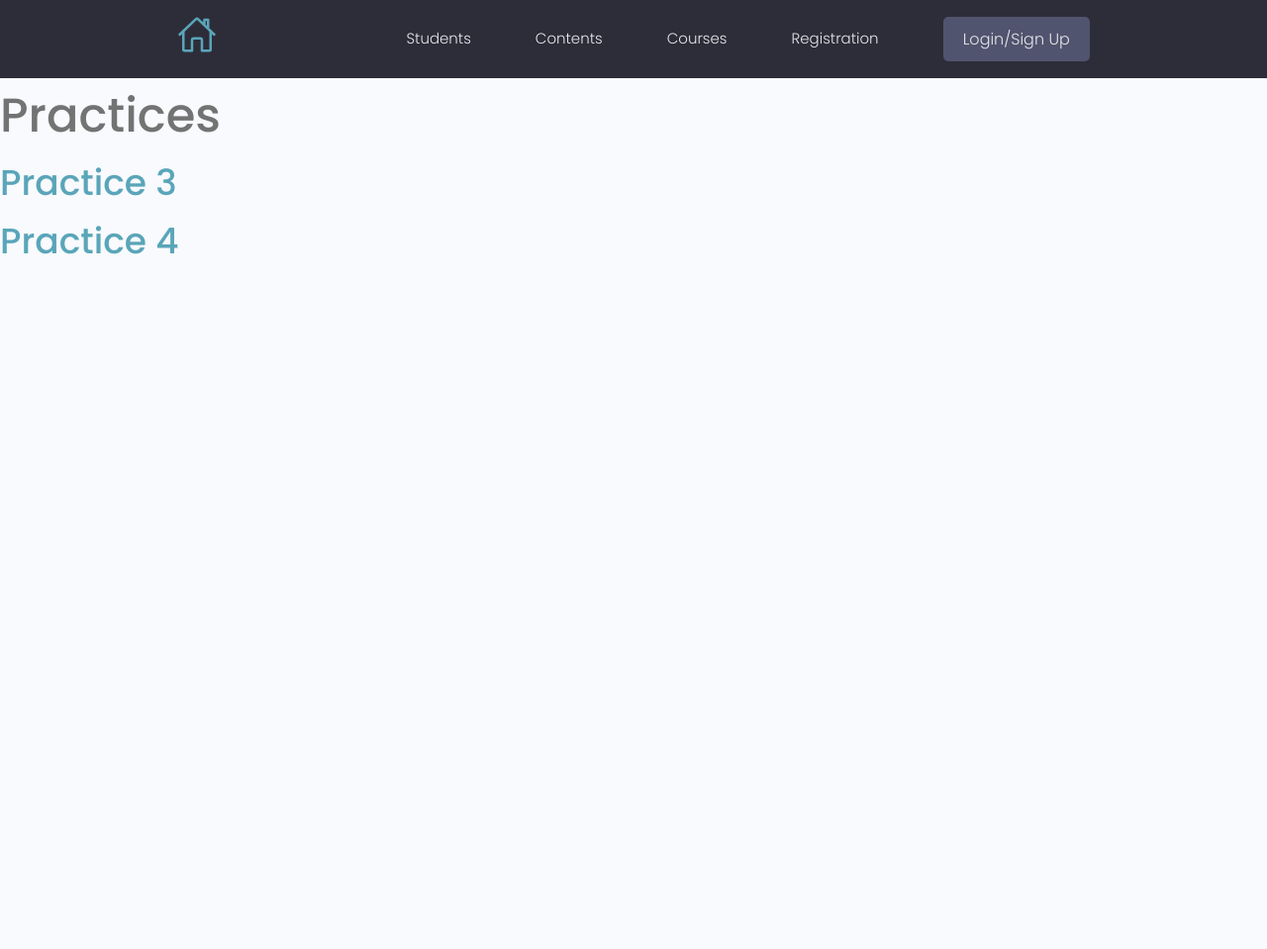
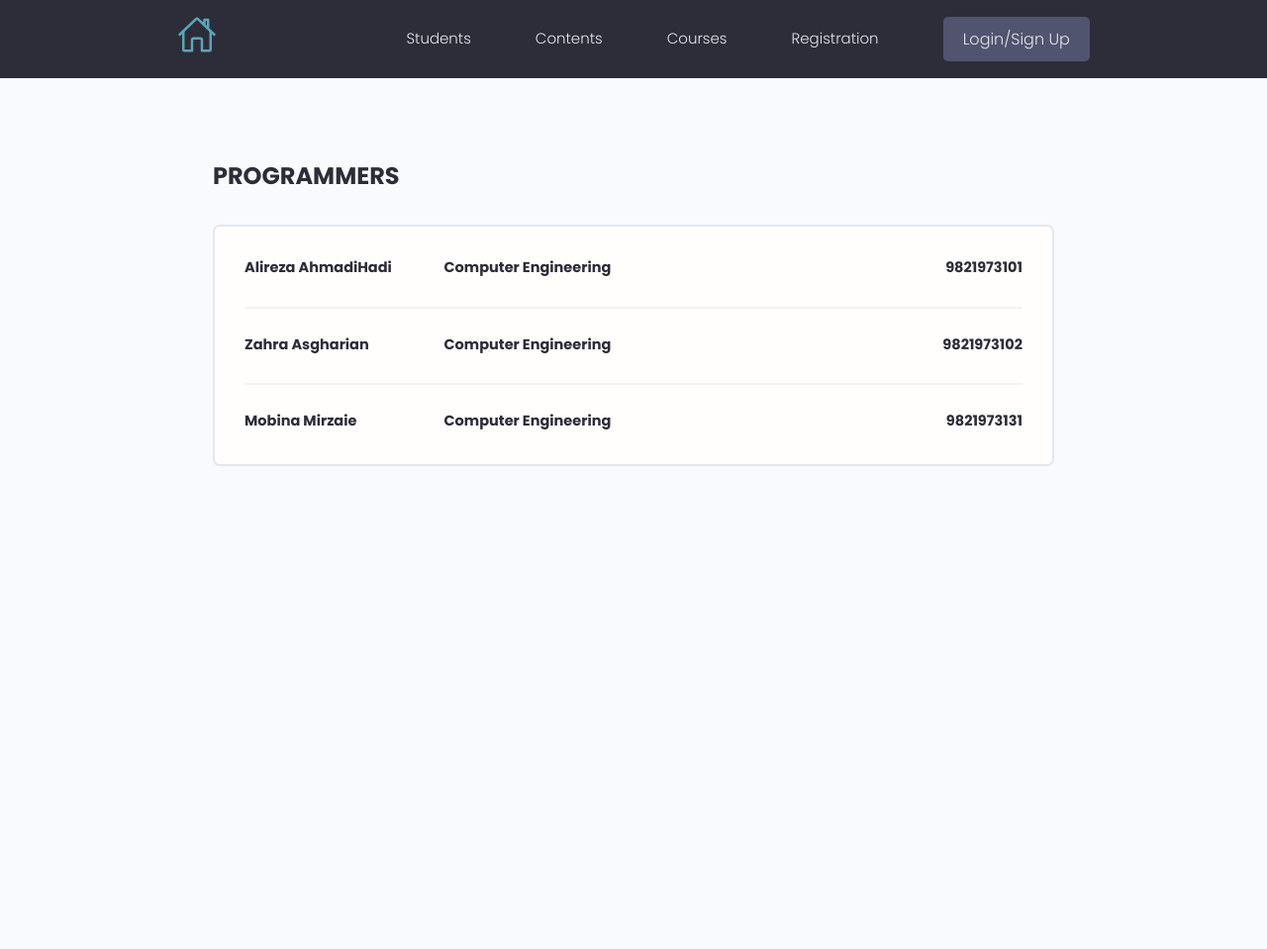
Before and after one commit to AlirezaAhmadiHadi/Internet-Engineering, a Django app: page / in a window 1280 px wide. Shown: the whole page at 99% size. Before the commit the page ends 257 px from the top, so only its background shows below. Run offline with Django 3.2, Linux system fonts and the light colour scheme.

Commit message:
Update home Page

```diff
--- a/projects/templates/projects/Practice_4/Practice_4.html
+++ b/projects/templates/projects/Practice_4/Practice_4.html
@@ -31,6 +31,6 @@
 </ul>
 
 <br>
-<button><a href="{% url 'practices' %}">Go Back</a></button>
+<button><a href="{% url 'home' %}">Go Back</a></button>
 
 {% endblock %}
--- /dev/null
+++ b/projects/templates/projects/home.html
@@ -0,0 +1,33 @@
+{% extends 'main.html' %}
+{% block content %}
+
+<main class="inbox my-xl">
+    <div class="content-box">
+      <h3 class="inbox__title">Programmers</h3>
+      <ul class="messages">
+        <li class="message message--unread">
+          <a href="message.html">
+            <span class="message__author">Alireza AhmadiHadi</span>
+            <span class="message__subject">Computer Engineering</span>
+            <span class="message__date">9821973101</span>
+          </a>
+        </li>
+        <li class="message message--unread">
+          <a href="message.html">
+              <span class="message__author">Zahra Asgharian</span>
+              <span class="message__subject">Computer Engineering</span>
+              <span class="message__date">9821973102</span>
+            </a>
+        </li>
+        <li class="message message--unread">
+            <a href="message.html">
+              <span class="message__author">Mobina Mirzaie</span>
+              <span class="message__subject">Computer Engineering</span>
+              <span class="message__date">9821973131</span>
+          </a>
+        </li>
+      </ul>
+    </div>
+  </main>
+
+{% endblock content %}
--- a/projects/urls.py
+++ b/projects/urls.py
@@ -2,7 +2,7 @@ from django.urls import path
 from . import views
 
 urlpatterns = [
-    path('', views.practices, name="practices"),
+    path('', views.home, name="home"),
     path('practice-3/', views.practice_three, name="practice_3"),
     path('practice-4/', views.practice_four, name="practice_4"),
 
--- a/projects/views.py
+++ b/projects/views.py
@@ -5,8 +5,8 @@ from projects.forms import CourseForm, StudentForm, ContentForm, RegistrationFor
 from .models import content, course, registration, student
 
 
-def practices(request):
-    return render(request, 'projects/Practices.html')
+def home(request):
+    return render(request, 'projects/home.html')
 
 
 def practice_three(request):
@@ -27,8 +27,7 @@ def practice_three(request):
 
 
 def practice_four(request):
-    context = {}
-    return render(request, 'projects/Practice_4/Practice_4.html', context)
+    return render(request, 'projects/Practice_4/Practice_4.html')
 
 
 def allStudents(request):
--- a/templates/navbar.html
+++ b/templates/navbar.html
@@ -1,7 +1,7 @@
 <!-- Header Section -->
 <header class="header">
 	<div class="container container--narrow">
-		<a href="#" class="header__logo">
+		<a href="{% url 'home' %}" class="header__logo">
 			<ion-icon src="images/home.svg" class="logo_icon"></ion-icon>
 		</a>
 		<nav class="header__nav">
```
